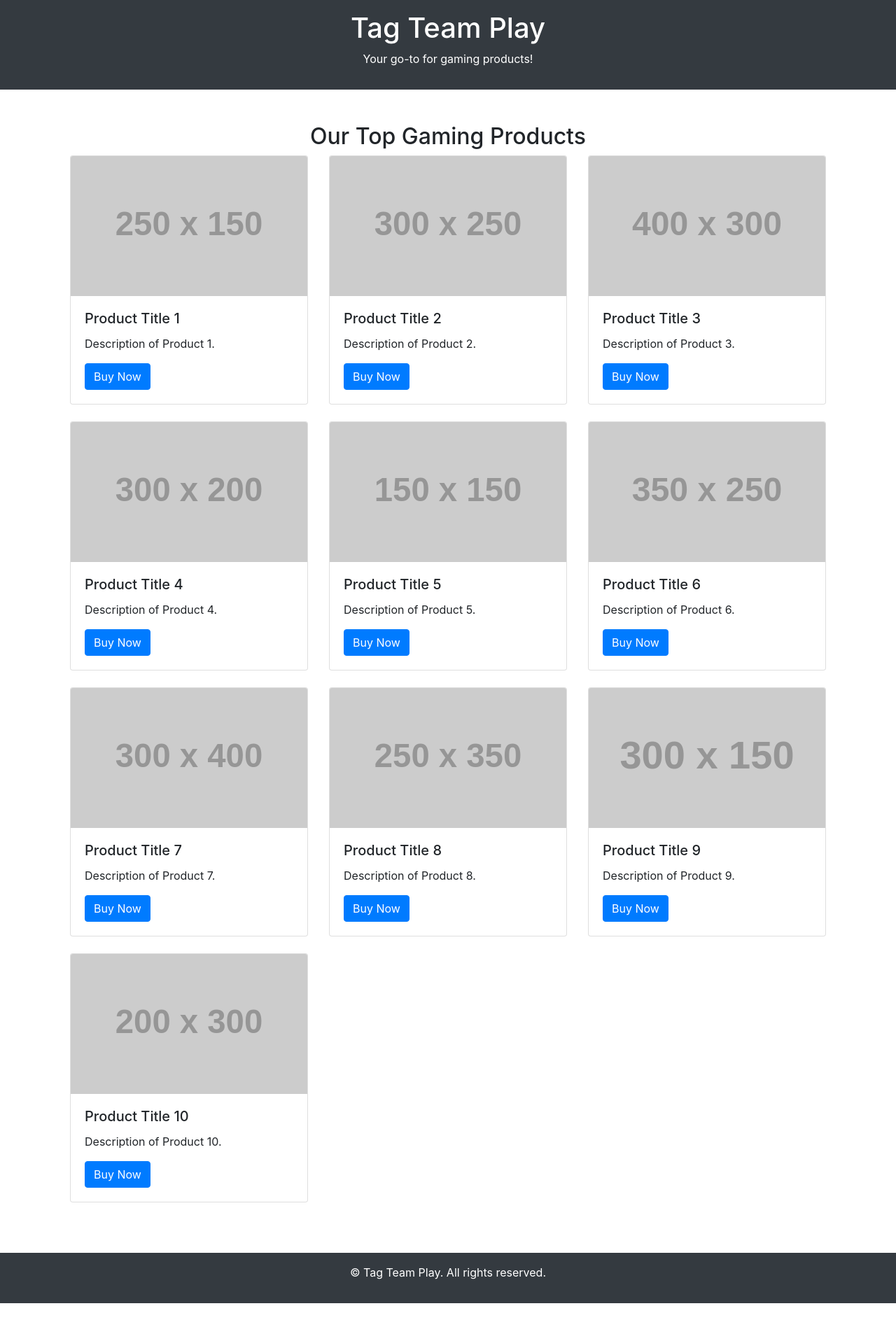
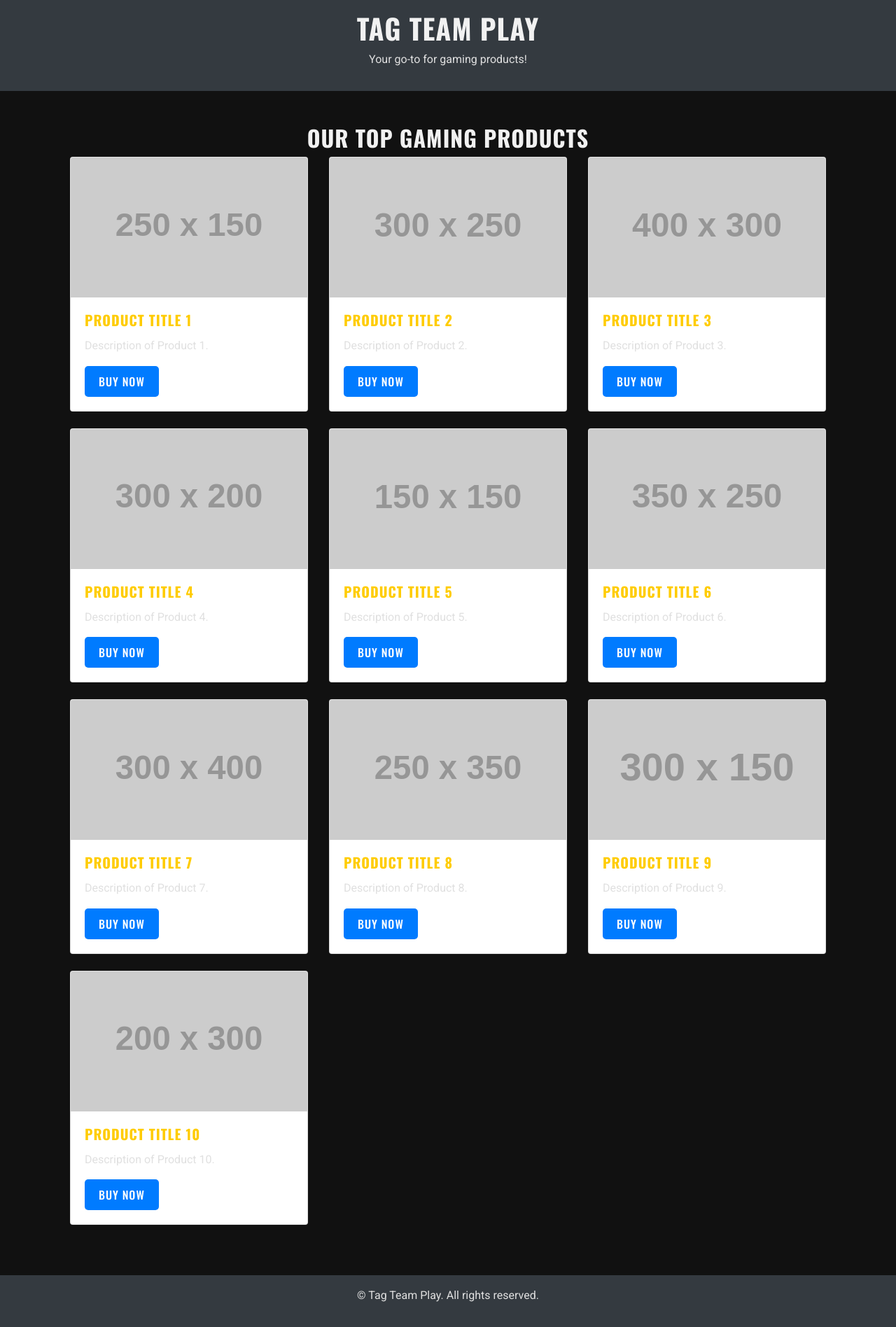
Before and after one commit to tagteamplay/tagteamplay, a Jekyll site: the page built from index.html, in a window 1280 px wide. Shown: the whole page at 70% size. Built offline with Jekyll 4.4.1, drawn with Linux system fonts in a browser that asks for light colours; before the commit the page ends 1862 px from its top, so only the background shows below that.

Commit message:
Adding styling

```diff
--- a/_layouts/default.html
+++ b/_layouts/default.html
@@ -1,13 +1,19 @@
 <!DOCTYPE html>
 <html lang="en">
+
 <head>
     <meta charset="UTF-8">
     <meta name="viewport" content="width=device-width, initial-scale=1.0">
     <link href="https://stackpath.bootstrapcdn.com/bootstrap/4.5.2/css/bootstrap.min.css" rel="stylesheet">
     <link rel="stylesheet" href="https://cdnjs.cloudflare.com/ajax/libs/font-awesome/5.15.3/css/all.min.css">
+    <!-- Google Fonts -->
+    <link
+        href="https://fonts.googleapis.com/css2?family=Monoton&family=Oswald:wght@400;500;700&family=Roboto:wght@400;500&display=swap"
+        rel="stylesheet">
     <link rel="stylesheet" href="/assets/css/style.css">
     <title>{{ page.title }} - Tag Team Play</title>
 </head>
+
 <body>
 
     <header class="bg-dark text-white text-center p-3">
@@ -27,4 +33,5 @@
     <script src="https://cdn.jsdelivr.net/npm/@popperjs/core@2.9.2/dist/umd/popper.min.js"></script>
     <script src="https://stackpath.bootstrapcdn.com/bootstrap/4.5.2/js/bootstrap.min.js"></script>
 </body>
+
 </html>
--- a/assets/css/style.css
+++ b/assets/css/style.css
@@ -1,3 +1,94 @@
+/* Base font-family and general styling */
+body {
+    font-family: 'Roboto', sans-serif;
+    line-height: 1.6;
+    color: #fff; /* Assuming a dark background for a Black Ops feel */
+    background-color: #111; /* Dark, gritty background */
+}
+
+/* Headings (Oswald for bold, military/tactical look) */
+h1, h2, h3, h4, h5, h6 {
+    font-family: 'Oswald', sans-serif;
+    font-weight: 700; /* Strong and bold */
+    text-transform: uppercase; /* Adds to the tactical vibe */
+    letter-spacing: 1px;
+    color: #f1f1f1; /* Light gray text for contrast */
+}
+
+/* Paragraphs (Roboto for clean readability) */
+p {
+    font-family: 'Roboto', sans-serif;
+    font-weight: 400;
+    font-size: 16px;
+    color: #e0e0e0; /* Slightly lighter than the body text */
+}
+
+/* Links */
+a {
+    color: #007bff; /* A tactical blue for action elements */
+    text-decoration: none;
+}
+
+a:hover {
+    color: #ffcc00; /* Pop of gold on hover for interaction */
+}
+
+/* Blockquotes (Monoton for a futuristic, digital look) */
+blockquote {
+    font-family: 'Monoton', cursive;
+    font-size: 24px;
+    color: #ffcc00; /* Highlighted text in gold */
+    border-left: 4px solid #ffcc00;
+    padding-left: 16px;
+    margin-left: 0;
+    background-color: #222; /* Subtle contrast to main background */
+}
+
+/* Buttons (Oswald for strong CTA) */
+.btn {
+    font-family: 'Oswald', sans-serif;
+    text-transform: uppercase;
+    letter-spacing: 1px;
+    font-weight: 500;
+    background-color: #007bff;
+    color: #fff;
+    padding: 10px 20px;
+    border: none;
+    border-radius: 5px;
+    transition: background-color 0.3s ease;
+}
+
+.btn:hover {
+    background-color: #ffcc00; /* Match the hover style with the links */
+    color: #111;
+}
+
+/* Navigation */
+.navbar, .nav-link {
+    font-family: 'Oswald', sans-serif;
+    text-transform: uppercase;
+    font-weight: 500;
+    color: #e0e0e0;
+}
+
+.navbar-brand {
+    font-family: 'Monoton', cursive;
+    color: #ffcc00; /* Futuristic logo styling */
+    font-size: 24px;
+}
+
+/* Cards */
+.card-title {
+    font-family: 'Oswald', sans-serif;
+    font-weight: 700;
+    color: #ffcc00;
+}
+
+.card-text {
+    font-family: 'Roboto', sans-serif;
+    color: #e0e0e0;
+}
+
 .img-fixed-height {
     height: 200px; /* Set the desired fixed height */
     width: auto;   /* Ensure width adjusts to maintain aspect ratio */
```
Also changed, not shown: 6 other files. Lines whose indentation alone changed are shown as unchanged.
